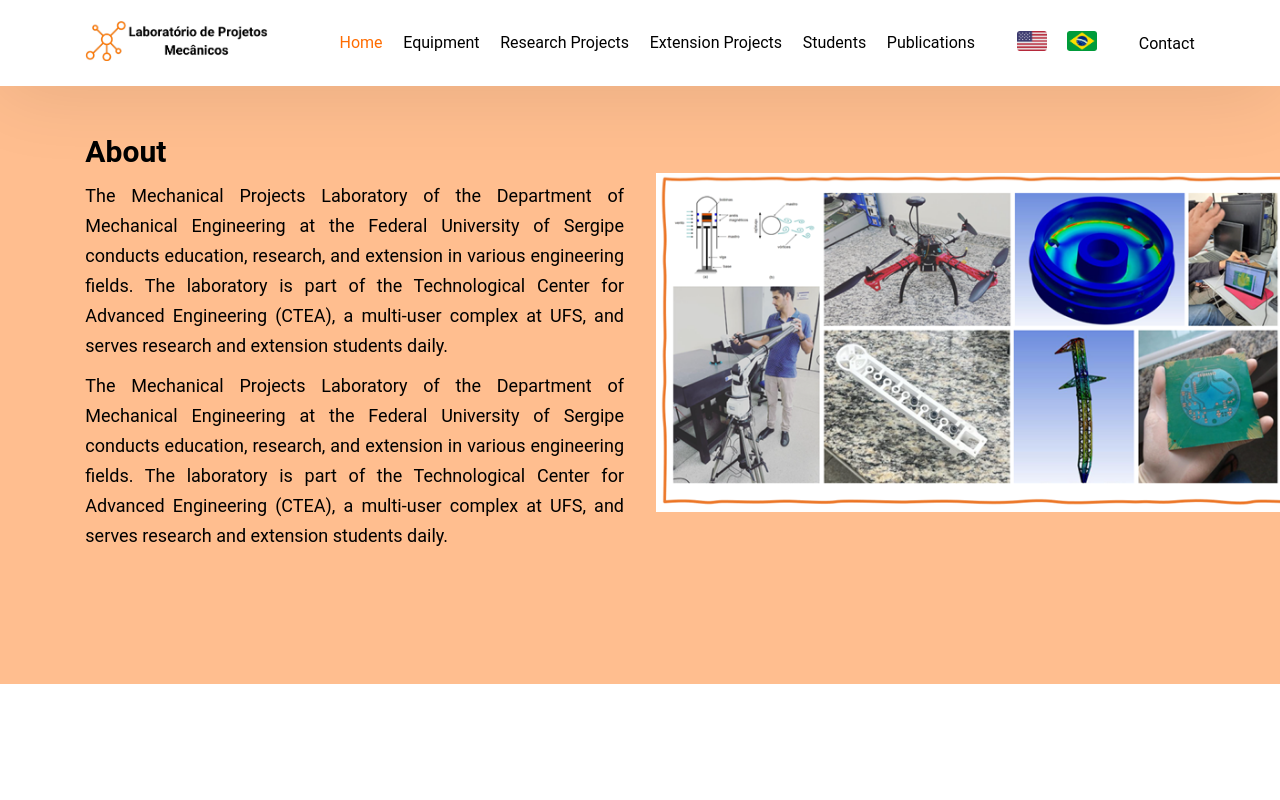
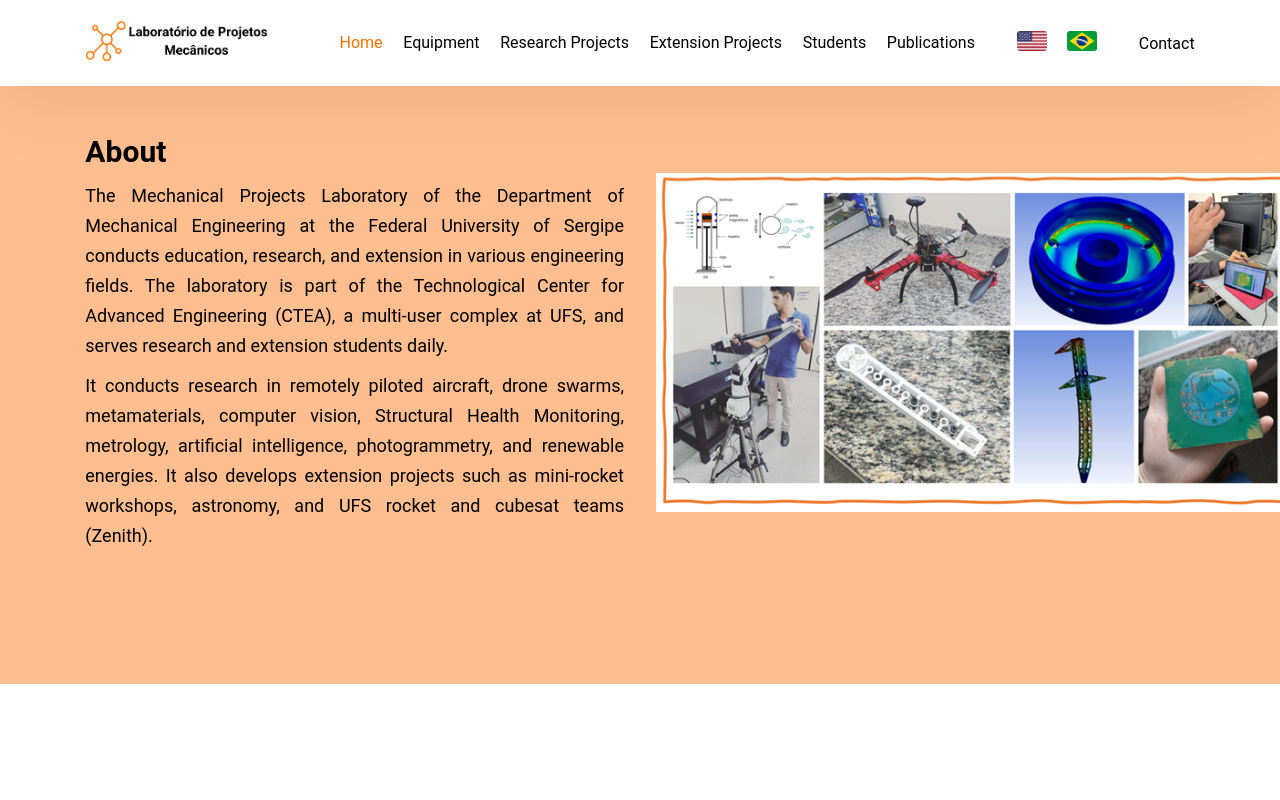
Before and after one commit to lpm-ufs/lpm-site, a React (Create React App) app: page / in a window 1280 px wide. Shown: the top 800 px of the page. Built offline with nearby package versions, Linux system fonts and the light colour scheme.

Commit message:
correca_texto

```diff
--- a/src/Pages/Home/AboutMe.jsx
+++ b/src/Pages/Home/AboutMe.jsx
@@ -12,7 +12,7 @@ export default function AboutMe() {
             {t('t1_sobre')}
           </p>
           <p className="hero--section-description">
-          {t('t1_sobre')}</p>
+          {t('t2_sobre')}</p>
         </div>
       </div>
       <div className="hero--section--img">
```
